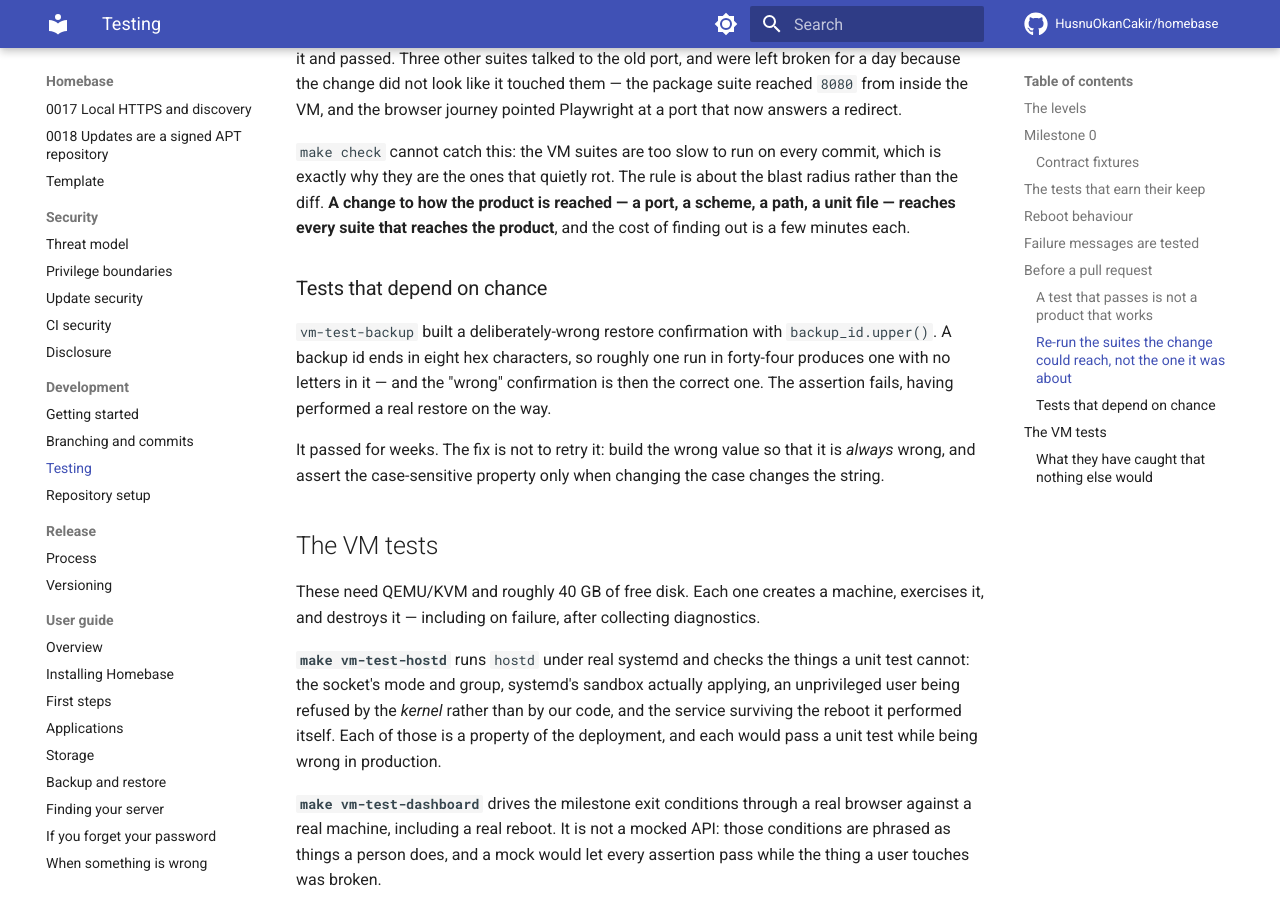
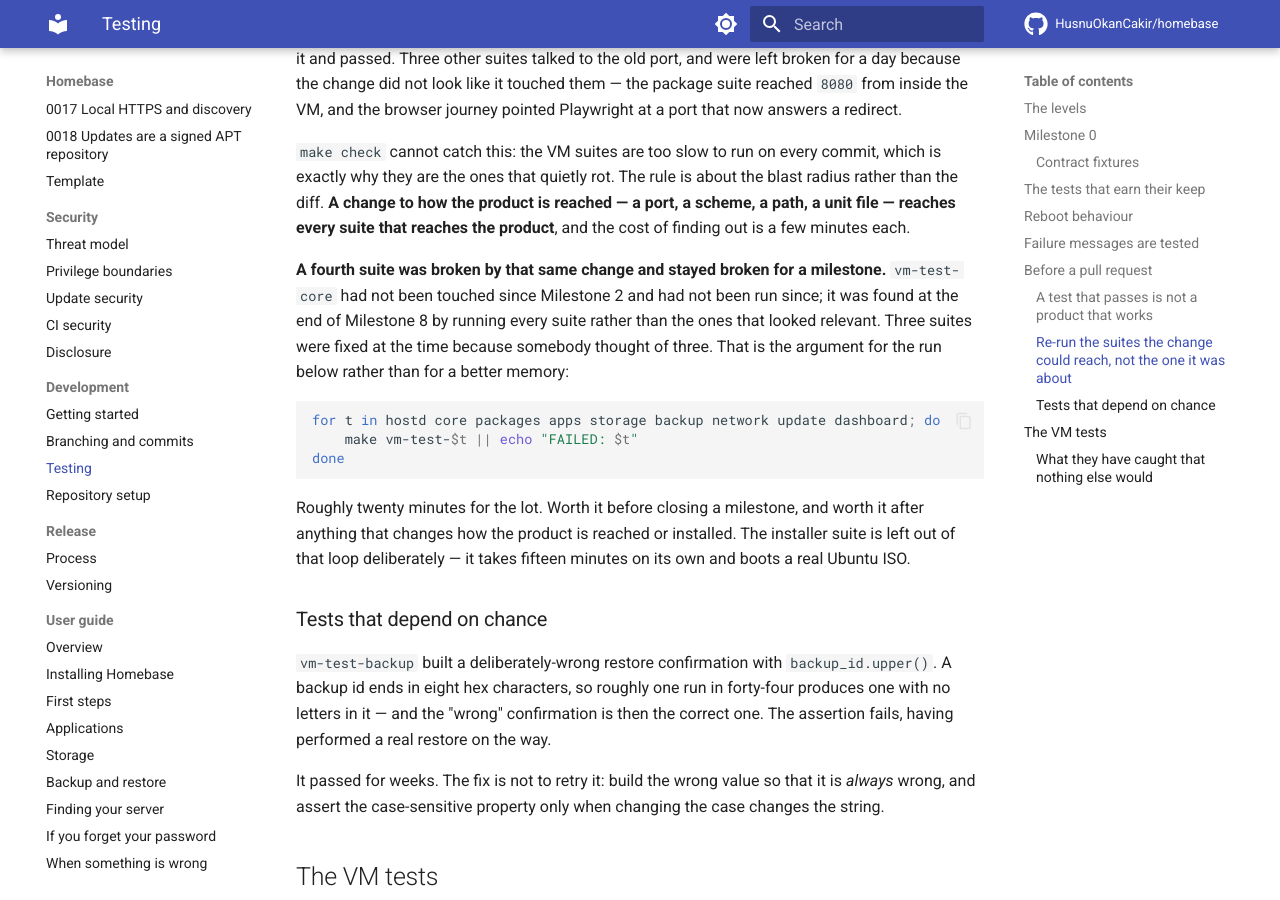
Before and after one commit to HusnuOkanCakir/homebase, an MkDocs documentation site: the page built from docs/development/testing.md, in a window 1280 px wide and 900 px high, scrolled down 3669 px. Built offline with MkDocs 1.6.1 and Material for MkDocs 9.7.7, drawn with Linux system fonts in a browser that asks for light colours; comment, search, counter and statistics services are not loaded.

Commit message:
test(vm): fix the suite that Milestone 7 broke and nobody re-ran
vm-test-core still reached http://127.0.0.1:8080. Core moved to 80 and 443 in
Milestone 7; the suite has not been touched since Milestone 2 and has not been
run since, so it has been failing for a milestone with nobody looking.

Three suites were fixed for that port change at the time, because somebody
thought of three. This is the fourth, and it was found by running every suite
before closing the milestone rather than by remembering better — which is now
what docs/development/testing.md recommends, with the loop to do it.

Signed-off-by: Okan Cakir <h.okancakir@gmail.com>

````diff
--- a/docs/development/testing.md
+++ b/docs/development/testing.md
@@ -155,6 +155,24 @@ about the blast radius rather than the diff. **A change to how the product is
 reached — a port, a scheme, a path, a unit file — reaches every suite that
 reaches the product**, and the cost of finding out is a few minutes each.
 
+**A fourth suite was broken by that same change and stayed broken for a
+milestone.** `vm-test-core` had not been touched since Milestone 2 and had not
+been run since; it was found at the end of Milestone 8 by running every suite
+rather than the ones that looked relevant. Three suites were fixed at the time
+because somebody thought of three. That is the argument for the run below rather
+than for a better memory:
+
+```sh
+for t in hostd core packages apps storage backup network update dashboard; do
+    make vm-test-$t || echo "FAILED: $t"
+done
+```
+
+Roughly twenty minutes for the lot. Worth it before closing a milestone, and
+worth it after anything that changes how the product is reached or installed.
+The installer suite is left out of that loop deliberately — it takes fifteen
+minutes on its own and boots a real Ubuntu ISO.
+
 ### Tests that depend on chance
 
 `vm-test-backup` built a deliberately-wrong restore confirmation with `backup_id.upper()`.
````
Also changed, not shown: 1 other file.
